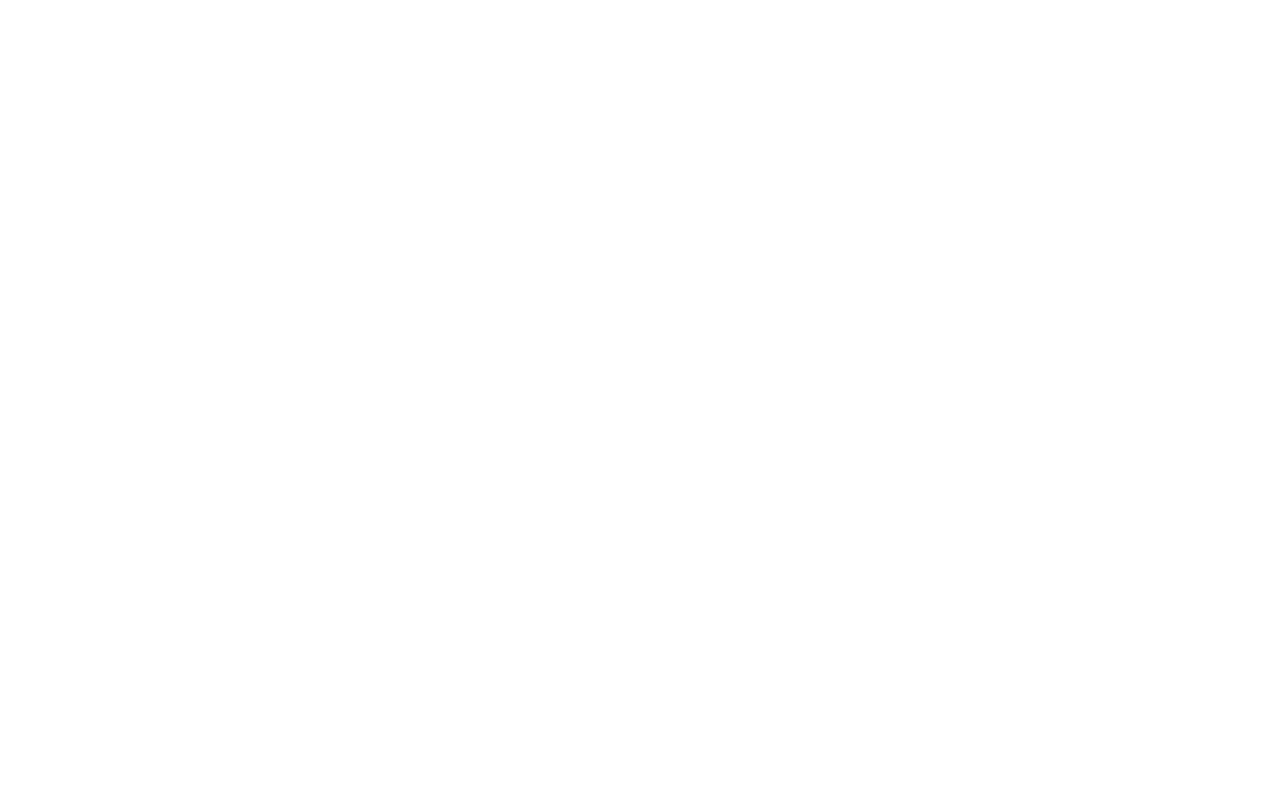
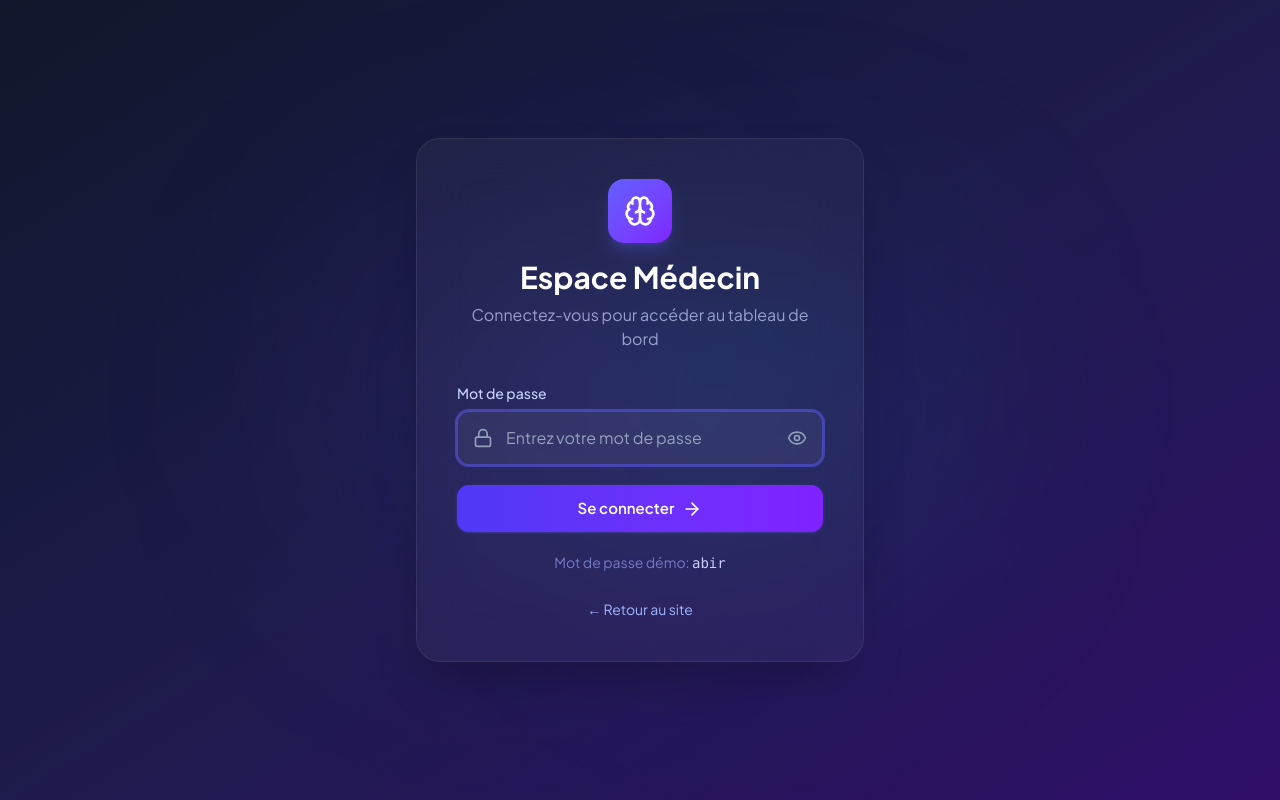
Before and after one commit to bouthouriMed/neuro-clinic, a React (Vite) app: page /login in a window 1280 px wide. Before the commit this address had no page. Built offline with nearby package versions, Linux system fonts and the light colour scheme.

Commit message:
protect admin route

```diff
--- a/src/App.jsx
+++ b/src/App.jsx
@@ -2,12 +2,14 @@
 import { lazy, Suspense } from 'react'
 import PublicLayout from './components/layout/PublicLayout'
 import DashboardLayout from './components/layout/DashboardLayout'
+import ProtectedRoute from './components/ProtectedRoute'
 
 const Home = lazy(() => import('./pages/public/Home'))
 const About = lazy(() => import('./pages/public/About'))
 const Services = lazy(() => import('./pages/public/Services'))
 const BookAppointment = lazy(() => import('./pages/public/BookAppointment'))
 const Contact = lazy(() => import('./pages/public/Contact'))
+const Login = lazy(() => import('./pages/public/Login'))
 
 const Overview = lazy(() => import('./pages/dashboard/Overview'))
 const Appointments = lazy(() => import('./pages/dashboard/Appointments'))
@@ -37,8 +39,15 @@
           <Route path="/contact" element={<Contact />} />
         </Route>
 
-        {/* Doctor Dashboard */}
-        <Route path="/dashboard" element={<DashboardLayout />}>
+        {/* Login */}
+        <Route path="/login" element={<Login />} />
+
+        {/* Doctor Dashboard (Protected) */}
+        <Route path="/dashboard" element={
+          <ProtectedRoute>
+            <DashboardLayout />
+          </ProtectedRoute>
+        }>
           <Route index element={<Overview />} />
           <Route path="appointments" element={<Appointments />} />
           <Route path="patients" element={<Patients />} />
--- /dev/null
+++ b/src/components/ProtectedRoute.jsx
@@ -0,0 +1,12 @@
+import { Navigate, useLocation } from 'react-router-dom'
+
+export default function ProtectedRoute({ children }) {
+  const isAuthenticated = localStorage.getItem('neuroclinic_auth') === 'true'
+  const location = useLocation()
+
+  if (!isAuthenticated) {
+    return <Navigate to="/login" state={{ from: location }} replace />
+  }
+
+  return children
+}
--- a/src/components/layout/DashboardSidebar.jsx
+++ b/src/components/layout/DashboardSidebar.jsx
@@ -1,4 +1,4 @@
-import { Link, useLocation } from 'react-router-dom'
+import { Link, useLocation, useNavigate } from 'react-router-dom'
 import {
   Brain,
   LayoutDashboard,
@@ -21,10 +21,16 @@
 
 export default function DashboardSidebar({ collapsed, onToggle }) {
   const { pathname } = useLocation()
+  const navigate = useNavigate()
   const unreadCount = notifications.filter((n) => !n.read).length
 
   const isActive = (item) =>
     item.exact ? pathname === item.to : pathname.startsWith(item.to)
+
+  const handleLogout = () => {
+    localStorage.removeItem('neuroclinic_auth')
+    navigate('/login')
+  }
 
   return (
     <aside
@@ -74,14 +80,14 @@
       </nav>
 
       <div className="p-3 border-t border-slate-800 space-y-1">
-        <Link
-          to="/"
-          className="flex items-center gap-3 px-3 py-2.5 rounded-xl text-sm text-slate-400 hover:text-white hover:bg-slate-800/60 transition-colors no-underline"
-          title={collapsed ? 'Retour au site' : undefined}
+        <button
+          onClick={handleLogout}
+          className="flex items-center gap-3 px-3 py-2.5 rounded-xl text-sm text-slate-400 hover:text-white hover:bg-slate-800/60 transition-colors w-full cursor-pointer"
+          title={collapsed ? 'Déconnexion' : undefined}
         >
           <LogOut className="w-5 h-5 shrink-0" />
-          {!collapsed && <span>Retour au site</span>}
-        </Link>
+          {!collapsed && <span>Déconnexion</span>}
+        </button>
         <button
           onClick={onToggle}
           className="flex items-center gap-3 px-3 py-2.5 rounded-xl text-sm text-slate-400 hover:text-white hover:bg-slate-800/60 transition-colors w-full cursor-pointer"
--- /dev/null
+++ b/src/pages/public/Login.jsx
@@ -0,0 +1,95 @@
+import { useState } from 'react'
+import { useNavigate, useLocation } from 'react-router-dom'
+import { Brain, Lock, Eye, EyeOff, ArrowRight } from 'lucide-react'
+import Button from '../../components/ui/Button'
+
+export default function Login() {
+  const [password, setPassword] = useState('')
+  const [showPassword, setShowPassword] = useState(false)
+  const [error, setError] = useState('')
+  const navigate = useNavigate()
+  const location = useLocation()
+
+  const from = location.state?.from?.pathname || '/dashboard'
+
+  const handleSubmit = (e) => {
+    e.preventDefault()
+    if (password.toLowerCase() === 'abir') {
+      localStorage.setItem('neuroclinic_auth', 'true')
+      navigate(from, { replace: true })
+    } else {
+      setError('Mot de passe incorrect')
+    }
+  }
+
+  return (
+    <div className="min-h-screen flex items-center justify-center bg-gradient-to-br from-slate-900 via-indigo-950 to-violet-950 px-4">
+      <div className="absolute inset-0 dot-pattern opacity-[0.03]" />
+      <div className="absolute top-1/4 left-1/4 w-96 h-96 bg-indigo-500/10 rounded-full blur-[120px]" />
+      <div className="absolute bottom-1/4 right-1/4 w-96 h-96 bg-cyan-500/10 rounded-full blur-[120px]" />
+
+      <div className="relative w-full max-w-md">
+        <div className="bg-white/[0.04] backdrop-blur-xl border border-white/[0.08] rounded-3xl p-8 md:p-10 shadow-2xl">
+          <div className="text-center mb-8">
+            <div className="inline-flex items-center justify-center w-16 h-16 rounded-2xl bg-gradient-to-br from-indigo-500 to-violet-600 shadow-lg shadow-indigo-500/25 mb-4">
+              <Brain className="w-8 h-8 text-white" />
+            </div>
+            <h1 className="text-2xl md:text-3xl font-bold text-white mb-2">Espace Médecin</h1>
+            <p className="text-indigo-200/70">Connectez-vous pour accéder au tableau de bord</p>
+          </div>
+
+          <form onSubmit={handleSubmit} className="space-y-5">
+            <div>
+              <label className="block text-sm font-medium text-indigo-200 mb-2">
+                Mot de passe
+              </label>
+              <div className="relative">
+                <Lock className="absolute left-4 top-1/2 -translate-y-1/2 w-5 h-5 text-slate-400" />
+                <input
+                  type={showPassword ? 'text' : 'password'}
+                  value={password}
+                  onChange={(e) => {
+                    setPassword(e.target.value)
+                    setError('')
+                  }}
+                  placeholder="Entrez votre mot de passe"
+                  className="w-full pl-12 pr-12 py-3.5 bg-white/[0.05] border border-white/[0.1] rounded-xl text-white placeholder-slate-400 focus:outline-none focus:ring-2 focus:ring-indigo-500/50 focus:border-indigo-500/50 transition-all"
+                  autoFocus
+                />
+                <button
+                  type="button"
+                  onClick={() => setShowPassword(!showPassword)}
+                  className="absolute right-4 top-1/2 -translate-y-1/2 text-slate-400 hover:text-white transition-colors"
+                >
+                  {showPassword ? <EyeOff className="w-5 h-5" /> : <Eye className="w-5 h-5" />}
+                </button>
+              </div>
+              {error && (
+                <p className="text-red-400 text-sm mt-2">{error}</p>
+              )}
+            </div>
+
+            <Button
+              type="submit"
+              size="lg"
+              className="w-full bg-gradient-to-r from-indigo-600 to-violet-600 text-white border-0 shadow-lg shadow-indigo-500/25 hover:shadow-indigo-500/40 hover:-translate-y-0.5 transition-all group"
+            >
+              Se connecter
+              <ArrowRight className="w-5 h-5 group-hover:translate-x-1 transition-transform" />
+            </Button>
+
+            <p className="text-center text-sm text-indigo-300/60">
+              Mot de passe démo: <span className="text-indigo-200 font-mono">abir</span>
+            </p>
+          </form>
+
+          <div className="mt-6 text-center">
+            <a href="/" className="text-sm text-indigo-300 hover:text-white transition-colors">
+              ← Retour au site
+            </a>
+          </div>
+        </div>
+      </div>
+    </div>
+  )
+}
```
